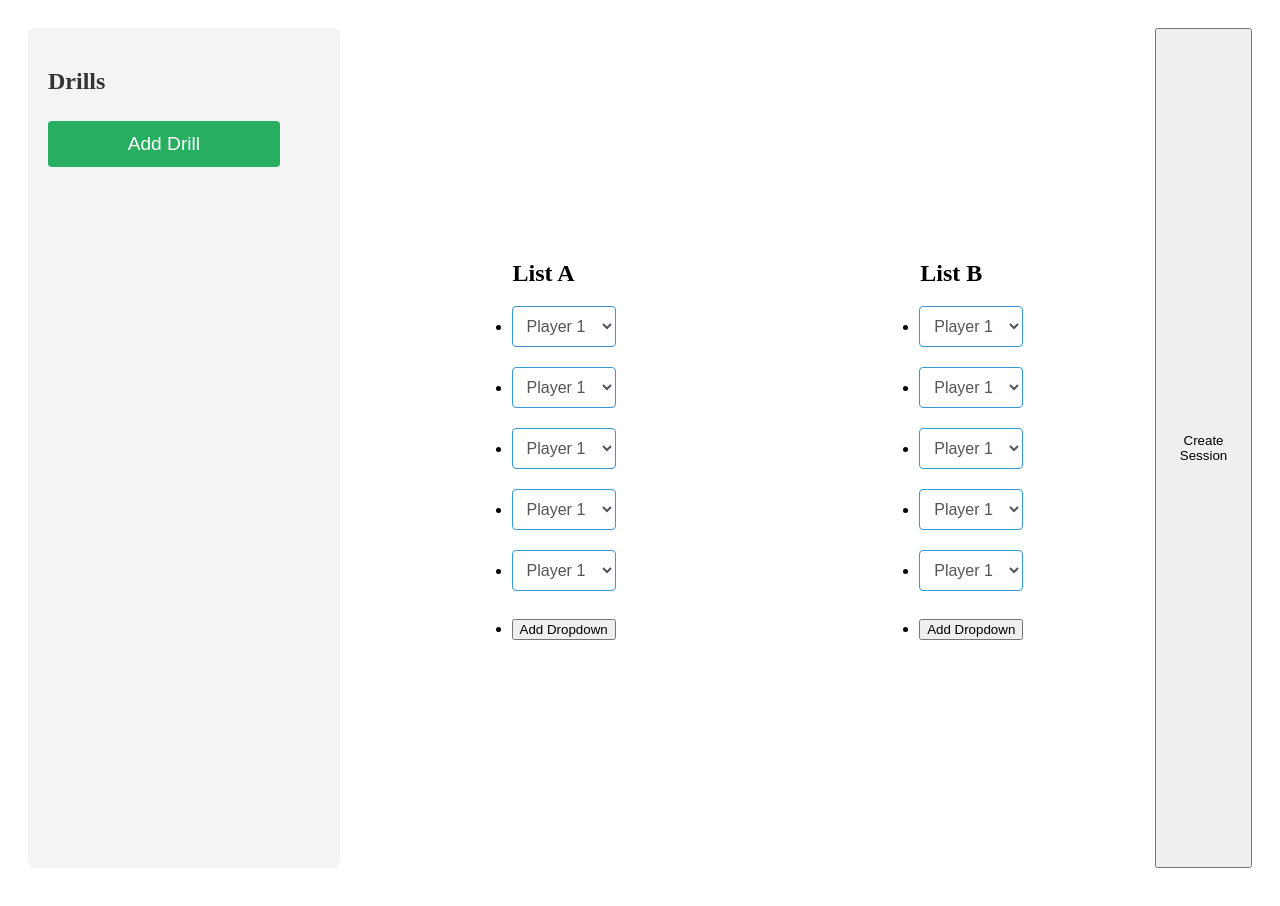
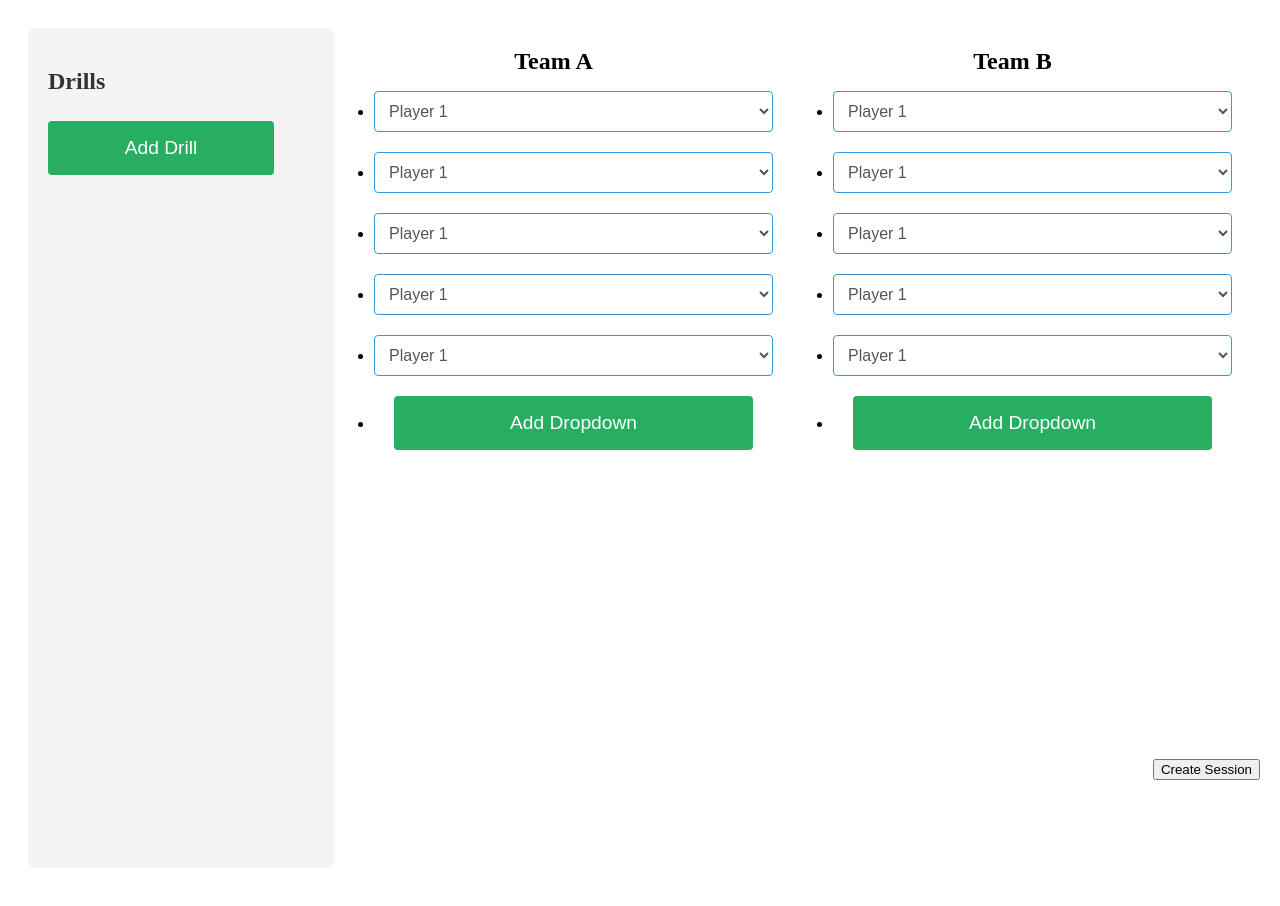
Before and after one commit to tntechcsc/wbb-analytics, a React (Create React App) app in the folder wbb-analytics/: page /createsession in a window 1280 px wide. Shown: the top 906 px of the page. Built offline with nearby package versions, Linux system fonts and the light colour scheme.

Commit message:
Changed createsessionpage styling

```diff
--- a/wbb-analytics/src/pages/CreateSession/CreateSessionPage.css
+++ b/wbb-analytics/src/pages/CreateSession/CreateSessionPage.css
@@ -29,12 +29,13 @@
     overflow-y: auto;
 }
 
-.drill-button {
+.drill-button,
+.add-drill-button {
     background-color: #3498db;
     color: #fff;
     width: calc(100% - 40px);
-    padding: 12px 20px;
-    margin-bottom: 8px;
+    padding: 16px 20px;
+    margin-bottom: 12px;
     border: none;
     border-radius: 4px;
     cursor: pointer;
@@ -44,14 +45,6 @@
 
 .add-drill-button {
     background-color: #27ae60;
-    color: #fff;
-    width: calc(100% - 40px);
-    padding: 12px 20px;
-    border: none;
-    border-radius: 4px;
-    cursor: pointer;
-    transition: background-color 0.3s ease;
-    font-size: 1.2em;
 }
 
 .drill-button:hover {
@@ -113,16 +106,52 @@
 }
 
 .lists-column {
+    position: relative;
     display: flex;
     justify-content: space-around;
-    align-items: center;
+    align-items: flex-start; /* Align items at the top */
     width: 75%;
 }
 
 .list {
+    position: sticky;
+    top: 0;
     text-align: center;
+    width: 500px;
+    margin-right: 20px;
+    margin-bottom: 90%;
+}
+
+.dropdown {
+    position: relative;
+    display: inline-block;
+    width: 100%;
+    margin-right: 20px;
+}
+
+.list h2 {
+    margin-bottom: 10px;
+}
+
+select {
+    width: 100%; /* Adjusted the width of the dropdown selections */
 }
 
 .add-dropdown-button {
-    margin-top: 8px;
+    background-color: #27ae60;
+    color: #fff;
+    width: calc(100% - 40px);
+    padding: 16px 20px;
+    margin-bottom: 12px;
+    border: none;
+    border-radius: 4px;
+    cursor: pointer;
+    transition: background-color 0.3s ease;
+    font-size: 1.2em;
 }
+
+.create-session-button {
+    position: fixed;
+    bottom: 20px;
+    right: 20px;
+}
--- a/wbb-analytics/src/pages/CreateSession/CreateSessionPage.js
+++ b/wbb-analytics/src/pages/CreateSession/CreateSessionPage.js
@@ -96,11 +96,11 @@ const CreateSessionsPage = () => {
 
       <div className="lists-column">
         <div className="list">
-          <h2>List A</h2>
+          <h2>Team A</h2>
           <ul>
             {listA.map((item, index) => (
               <li key={index}>
-                <select>
+                <select className='dropdown'>
                   {playerArray.map((player, playerIndex) => (
                     <option key={playerIndex} value={player}>
                       {player}
@@ -118,11 +118,11 @@ const CreateSessionsPage = () => {
         </div>
 
         <div className="list">
-          <h2>List B</h2>
+          <h2>Team B</h2>
           <ul>
             {listB.map((item, index) => (
               <li key={index}>
-                <select>
+                <select className='dropdown'>
                   {playerArray.map((player, playerIndex) => (
                     <option key={playerIndex} value={player}>
                       {player}
--- a/wbb-analytics/src/pages/CreateSession/DrillModal.js
+++ b/wbb-analytics/src/pages/CreateSession/DrillModal.js
@@ -19,7 +19,7 @@ const DrillModal = ({ isOpen, onClose, onAddDrill }) => {
     isOpen && (
       <div className="modal-overlay">
         <div className="modal-content">
-          <h2>Add Drill</h2>
+          <h2>Create New Drill</h2>
           <label htmlFor="drillName">Name:</label>
           <input
             type="text"
```
